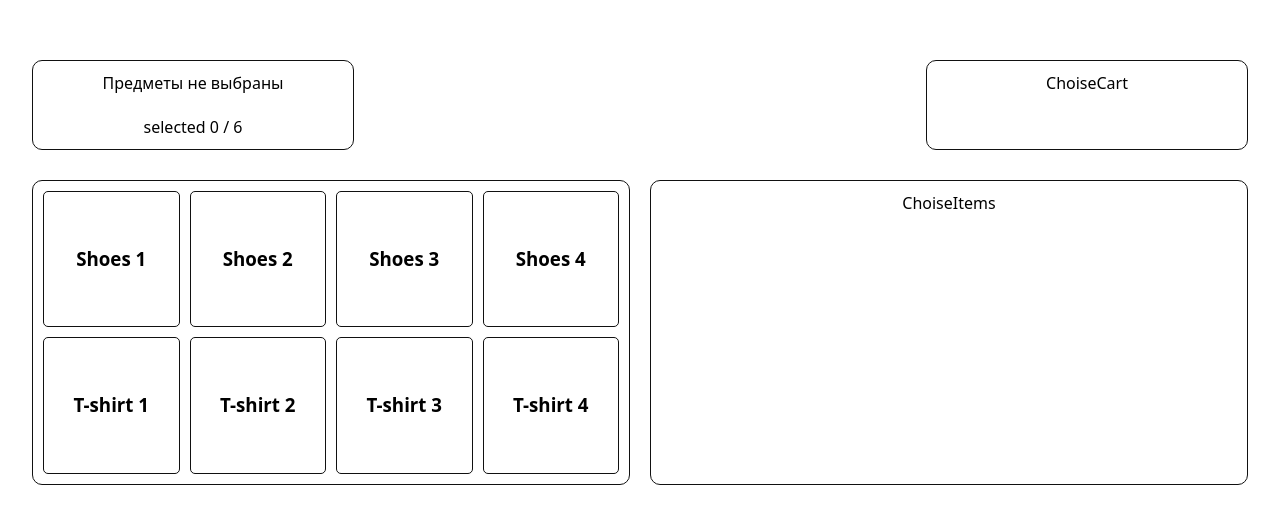
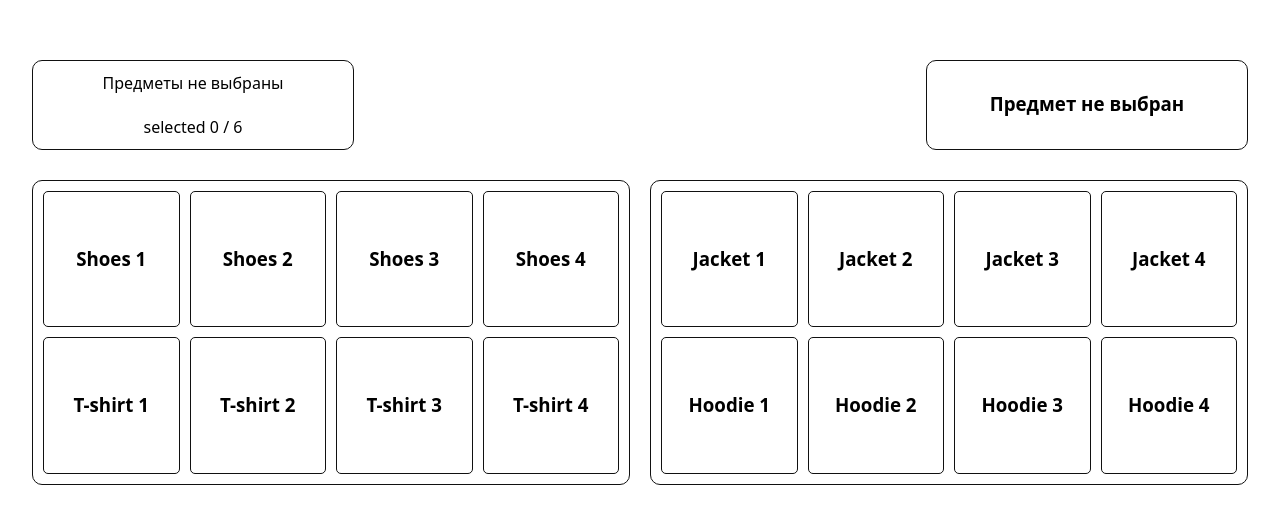
Before and after one commit to Krel-developer/test-task, a Vue app: page / in a window 1280 px wide. Shown: the part 128-652 px from the top of the page. Built offline with nearby package versions, Linux system fonts and the light colour scheme.

Commit message:
add ChoiceCart and ChoiceItems widgets

```diff
--- a/src/app/App.vue
+++ b/src/app/App.vue
@@ -1,5 +1,7 @@
 <script setup lang="ts">
 import { BlockWithBorder } from '@/shared/ui'
+import { ChoiceCart } from '@/widgets/choiceCart'
+import { ChoiceItems } from '@/widgets/choiceItems'
 import { UserCart } from '@/widgets/userCart'
 import { UserItems } from '@/widgets/userItems'
 </script>
@@ -7,13 +9,15 @@ import { UserItems } from '@/widgets/userItems'
 <template>
   <div class="app__top">
     <BlockWithBorder class="app__top__column"> <UserCart /> </BlockWithBorder>
-    <BlockWithBorder class="app__top__column"> ChoiseCart </BlockWithBorder>
+    <BlockWithBorder class="app__top__column"> <ChoiceCart /> </BlockWithBorder>
   </div>
   <div class="app__bottom">
     <BlockWithBorder class="app__bottom__column">
       <UserItems />
     </BlockWithBorder>
-    <BlockWithBorder class="app__bottom__column"> ChoiseItems </BlockWithBorder>
+    <BlockWithBorder class="app__bottom__column">
+      <ChoiceItems />
+    </BlockWithBorder>
   </div>
 </template>
 
--- /dev/null
+++ b/src/entities/choiceItems/index.ts
@@ -0,0 +1,3 @@
+import { useChoiceItemsStore } from './models'
+
+export { useChoiceItemsStore }
--- /dev/null
+++ b/src/entities/choiceItems/models/index.ts
@@ -0,0 +1,71 @@
+import { getChoiceItems, type IItem } from '@/shared/api'
+import { defineStore } from 'pinia'
+import { computed, ref } from 'vue'
+
+export const useChoiceItemsStore = defineStore('choiceItems', () => {
+  const list = ref<IItem[]>([])
+  const currentItem = ref<null | number>(null)
+
+  function setCurentItem(id: null | number) {
+    currentItem.value = id
+  }
+
+  function fetchList() {
+    list.value = getChoiceItems()
+  }
+
+  const getList = computed(() => list.value)
+  const getCurentITemName = computed(() => {
+    let currentItemName: string = ''
+    const currentItemId = currentItem.value
+    if (currentItemId) {
+      list.value.forEach((el) => {
+        if (el.id === currentItemId) {
+          currentItemName = el.name
+        }
+      })
+    }
+
+    return currentItemName ? currentItemName : 'Предмет не выбран'
+  })
+
+  return { getCurentITemName, getList, fetchList, setCurentItem }
+})
+
+// interface IStore {
+//   list: IItem[]
+//   currentItem: null | number
+// }
+
+// const defaultValue: IStore = {
+//   list: [],
+//   currentItem: null,
+// }
+
+// export const useChoiceItemsStore = defineStore('choiceItems', {
+//   state: () => ({ ...defaultValue }),
+//   actions: {
+//     setCurentItem(id: null | number) {
+//       this.currentItem = id
+//     },
+//     fetchList() {
+//       this.list = getChoiceItems()
+//     },
+//   },
+//   getters: {
+//     getList: (state) => state.list,
+//     getCurentITemName: (state) => {
+//       let currentItemName: string = ''
+//       const currentItemId = state.currentItem
+//       if (currentItemId) {
+//         state.list.forEach((el) => {
+//           if (el.id === currentItemId) {
+//             currentItemName = el.name
+//           }
+//         })
+//       }
+
+//       return currentItemName ? currentItemName : 'Предмет не выбран'
+//     },
+//   },
+// })
--- /dev/null
+++ b/src/features/selectChoiceItem/index.ts
@@ -0,0 +1,7 @@
+import { useChoiceItemsStore } from '@/entities/choiceItems'
+
+export function selectChoiceItem(item: { id: number; name: string }) {
+  const choiceItemsStore = useChoiceItemsStore()
+
+  choiceItemsStore.setCurentItem(item.id)
+}
--- /dev/null
+++ b/src/widgets/choiceCart/index.ts
@@ -0,0 +1,3 @@
+import ChoiceCart from './ui/ChoiceCart.vue'
+
+export { ChoiceCart }
--- /dev/null
+++ b/src/widgets/choiceCart/ui/ChoiceCart.vue
@@ -0,0 +1,20 @@
+<script lang="ts" setup>
+import { useChoiceItemsStore } from '@/entities/choiceItems'
+
+const choiceItemsStore = useChoiceItemsStore()
+</script>
+
+<template>
+  <div class="choice_cart">
+    <h3>{{ choiceItemsStore.getCurentITemName }}</h3>
+  </div>
+</template>
+
+<style scoped lang="sass">
+.choice_cart
+  display: flex
+  align-items: center
+  justify-content: center
+  width: 100%
+  height: 100%
+</style>
--- /dev/null
+++ b/src/widgets/choiceItems/index.ts
@@ -0,0 +1,3 @@
+import ChoiceItems from './ui/ChoiceItems.vue'
+
+export { ChoiceItems }
--- /dev/null
+++ b/src/widgets/choiceItems/ui/ChoiceItems.vue
@@ -0,0 +1,28 @@
+<script lang="ts" setup>
+import { useChoiceItemsStore } from '@/entities/choiceItems'
+import { selectChoiceItem } from '@/features/selectChoiceItem'
+import { Card } from '@/shared/ui'
+
+const choiceItemsStore = useChoiceItemsStore()
+
+choiceItemsStore.fetchList()
+</script>
+
+<template>
+  <div v-if="!choiceItemsStore.getList.length">Предметы не загружены</div>
+  <div class="choice_items" v-else>
+    <Card
+      v-for="item in choiceItemsStore.getList"
+      :key="item.id"
+      :title="item.name"
+      @click="selectChoiceItem(item)"
+    />
+  </div>
+</template>
+
+<style scoped lang="sass">
+.choice_items
+  display: grid
+  grid-template-columns: repeat(4, 1fr)
+  gap: 10px
+</style>
```
